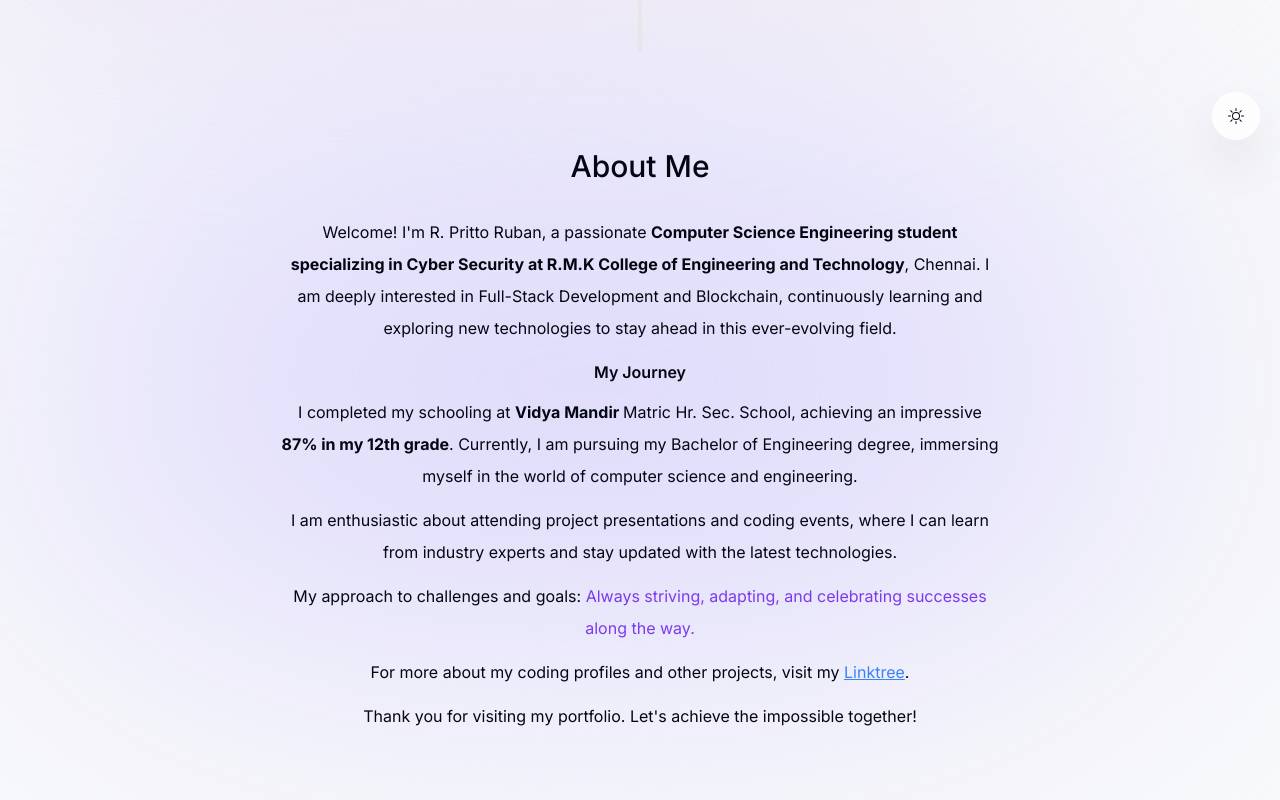
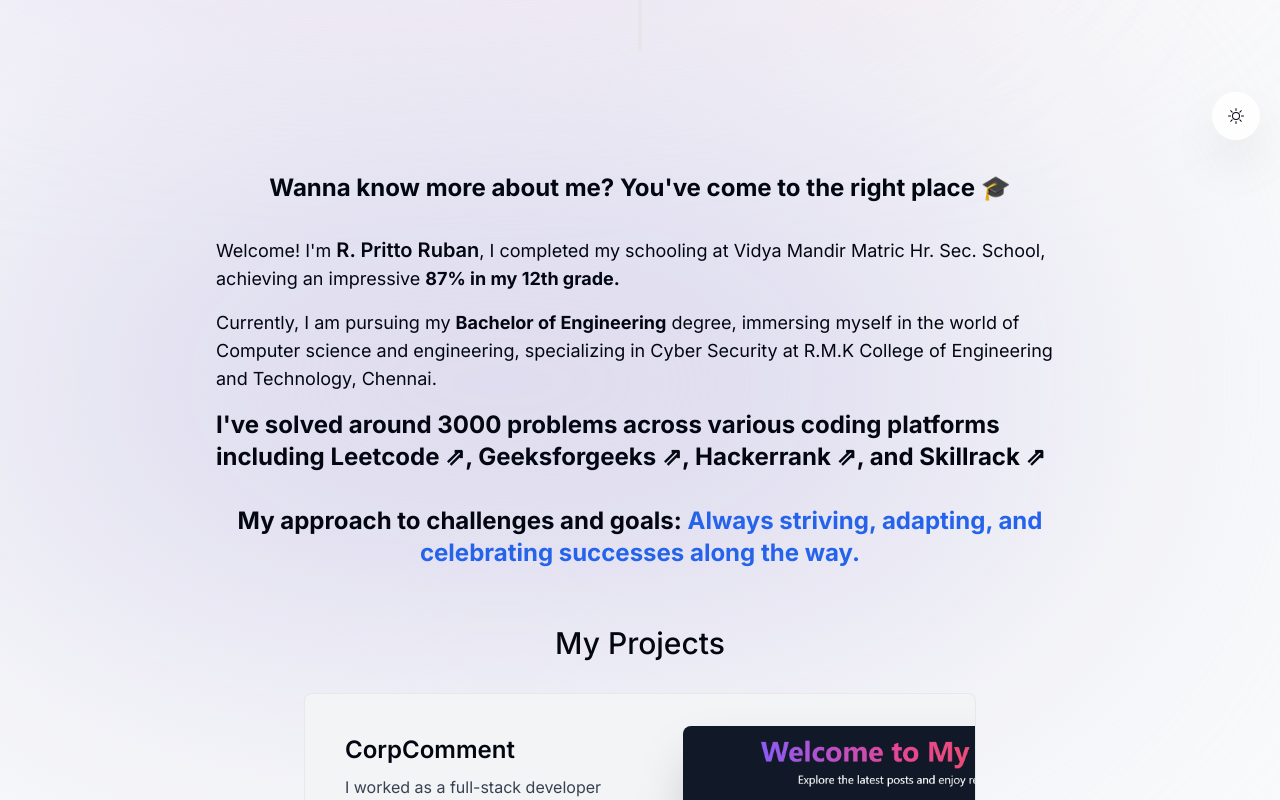
Before and after one commit to PrittoRuban/portfolio, a Next.js app: page / in a window 1280 px wide. Shown: the part 640-1440 px from the top of the page. Built offline with nearby package versions, Linux system fonts and the light colour scheme.

Commit message:
update about page

```diff
--- a/components/about.tsx
+++ b/components/about.tsx
@@ -1,108 +1,105 @@
 "use client";
+import { motion } from "framer-motion";
+import { useInView } from "react-intersection-observer";
+import { ChakraProvider, Link } from "@chakra-ui/react";
 
-import React from "react";
-import SectionHeading from "@/components/UI/section-heading";
-import { motion } from "framer-motion";
-import { useSectionInView } from "@/lib/hooks";
-
-export default function About() {
-  const { ref } = useSectionInView("About");
+const About = () => {
+  const { ref, inView } = useInView({
+    triggerOnce: true,
+    threshold: 0.1,
+  });
 
   return (
-    <main>
-      <motion.section
-        ref={ref}
-        className="relative mb-28 max-w-[45rem] text-center leading-8 sm:mb-40 scroll-mt-28"
-        initial={{ opacity: 0, y: 100 }}
-        animate={{ opacity: 1, y: 0 }}
-        transition={{ delay: 0.175 }}
-        id="about"
-      >
-        <div className="bg-[#dbd7fb] absolute top-[-1rem] -z-10 left-[-35rem] h-[31.25rem] w-[50rem] rounded-full blur-[10rem] sm:w-[68.75rem] md:left-[-33rem] lg:left-[-28rem] xl:left-[-15rem] 2xl:left-[-5rem] dark:bg-[#413e64]"></div>
-        <SectionHeading>About Me</SectionHeading>
+    <ChakraProvider>
+      <div className="relative max-w-4xl mx-auto p-6" id="about" ref={ref}>
+        <div className="bg-[#d9d6ec] absolute top-[-1rem] -z-10 left-[-35rem] h-[31.25rem] w-[50rem] rounded-full blur-[10rem] sm:w-[68.75rem] md:left-[-33rem] lg:left-[-28rem] xl:left-[-15rem] 2xl:left-[-5rem] dark:bg-[#3b3761]"></div>
+        <motion.h1
+          className="text-2xl font-bold text-center mb-8"
+          initial={{ opacity: 0, y: -20 }}
+          animate={inView ? { opacity: 1, y: 0 } : { opacity: 0, y: -20 }}
+          transition={{ duration: 0.5 }}
+        >
+          Wanna know more about me? You've come to the right place 🎓
+        </motion.h1>
         <motion.p
-          className="mb-3"
-          initial={{ opacity: 0, x: -100 }}
-          animate={{ opacity: 1, x: 0 }}
-          transition={{ delay: 0.25 }}
+          className="text-lg mb-4"
+          initial={{ opacity: 0 }}
+          animate={inView ? { opacity: 1 } : { opacity: 0 }}
+          transition={{ delay: 0.5, duration: 0.5 }}
         >
-          Welcome! I'm R. Pritto Ruban, a passionate{" "}
-          <span className="font-bold">
-            Computer Science Engineering student specializing in Cyber Security
-            at R.M.K College of Engineering and Technology
-          </span>
-          , Chennai. I am deeply interested in Full-Stack Development and
-          Blockchain, continuously learning and exploring new technologies to
-          stay ahead in this ever-evolving field.
-        </motion.p>
-        <motion.h4
-          className="mb-2 font-semibold"
-          initial={{ opacity: 0, x: 100 }}
-          animate={{ opacity: 1, x: 0 }}
-          transition={{ delay: 0.3 }}
-        >
-          My Journey
-        </motion.h4>
-        <motion.p
-          className="mb-3"
-          initial={{ opacity: 0, x: -100 }}
-          animate={{ opacity: 1, x: 0 }}
-          transition={{ delay: 0.35 }}
-        >
-          I completed my schooling at{" "}
-          <span className="font-bold">Vidya Mandir </span>Matric Hr. Sec.
-          School, achieving an impressive{" "}
-          <span className="font-bold">87% in my 12th grade</span>. Currently, I
-          am pursuing my Bachelor of Engineering degree, immersing myself in the
-          world of computer science and engineering.
+          Welcome! I'm{" "}
+          <span className="sm:text-xl font-semibold">R. Pritto Ruban</span>, I
+          completed my schooling at Vidya Mandir Matric Hr. Sec. School,
+          achieving an impressive{" "}
+          <span className="font-bold">87% in my 12th grade.</span>
         </motion.p>
         <motion.p
-          className="mb-3"
-          initial={{ opacity: 0, x: -100 }}
-          animate={{ opacity: 1, x: 0 }}
-          transition={{ delay: 0.45 }}
+          className="sm:text-lg mb-4"
+          initial={{ opacity: 0 }}
+          animate={inView ? { opacity: 1 } : { opacity: 0 }}
+          transition={{ delay: 0.5, duration: 0.5 }}
         >
-          I am enthusiastic about attending project presentations and coding
-          events, where I can learn from industry experts and stay updated with
-          the latest technologies.
+          Currently, I am pursuing my{" "}
+          <span className="font-bold">Bachelor of Engineering</span> degree,
+          immersing myself in the world of Computer science and engineering,
+          specializing in Cyber Security at R.M.K College of Engineering and
+          Technology, Chennai.
+        </motion.p>
+        <motion.p
+          className="sm:text-2xl font-bold mb-8"
+          initial={{ opacity: 0 }}
+          animate={inView ? { opacity: 1 } : { opacity: 0 }}
+          transition={{ delay: 1, duration: 0.5 }}
+        >
+          I've solved around 3000 problems across various coding platforms
+          including{" "}
+          <Link
+            href="https://leetcode.com/u/prittoruban/"
+            className="text-blue-600 dark:text-blue-400"
+            target="_blank"
+          >
+            Leetcode ⇗
+          </Link>
+          ,{" "}
+          <Link
+            href="#"
+            className="text-blue-600 dark:text-blue-400"
+            target="_blank"
+          >
+            Geeksforgeeks ⇗
+          </Link>
+          ,{" "}
+          <Link
+            href="#"
+            className="text-blue-600 dark:text-blue-400"
+            target="_blank"
+          >
+            Hackerrank ⇗
+          </Link>
+          , and{" "}
+          <Link
+            href="#"
+            className="text-blue-600 dark:text-blue-400"
+            target="_blank"
+          >
+            Skillrack ⇗
+          </Link>
         </motion.p>
 
         <motion.p
-          className="mb-3"
-          initial={{ opacity: 0, x: 100 }}
-          animate={{ opacity: 1, x: 0 }}
-          transition={{ delay: 0.6 }}
+          className="sm:text-2xl font-bold text-center mb-8 mt-8"
+          initial={{ opacity: 0 }}
+          animate={inView ? { opacity: 1 } : { opacity: 0 }}
+          transition={{ delay: 1, duration: 0.5 }}
         >
           My approach to challenges and goals:{" "}
-          <span className=" text-violet-600 dark:text-fuchsia-500">
+          <span className="text-blue-600 dark:text-blue-400">
             Always striving, adapting, and celebrating successes along the way.
           </span>
         </motion.p>
-        <motion.p
-          className="mb-3"
-          initial={{ opacity: 0, x: 100 }}
-          animate={{ opacity: 1, x: 0 }}
-          transition={{ delay: 0.8 }}
-        >
-          For more about my coding profiles and other projects, visit my{" "}
-          <a
-            href="https://linktr.ee/prittoruban"
-            className="text-blue-500 underline"
-            target="_blank"
-          >
-            Linktree
-          </a>
-          .
-        </motion.p>
-        <motion.p
-          initial={{ opacity: 0, y: 50 }}
-          animate={{ opacity: 1, y: 0 }}
-          transition={{ delay: 0.85 }}
-        >
-          Thank you for visiting my portfolio. Let's achieve the impossible
-          together!
-        </motion.p>
-      </motion.section>
-    </main>
+      </div>
+    </ChakraProvider>
   );
-}
+};
+
+export default About;
```
Also changed, not shown: package.json (+5 -2 lines), 1 other file (tests, documents, lock files or other folders).
